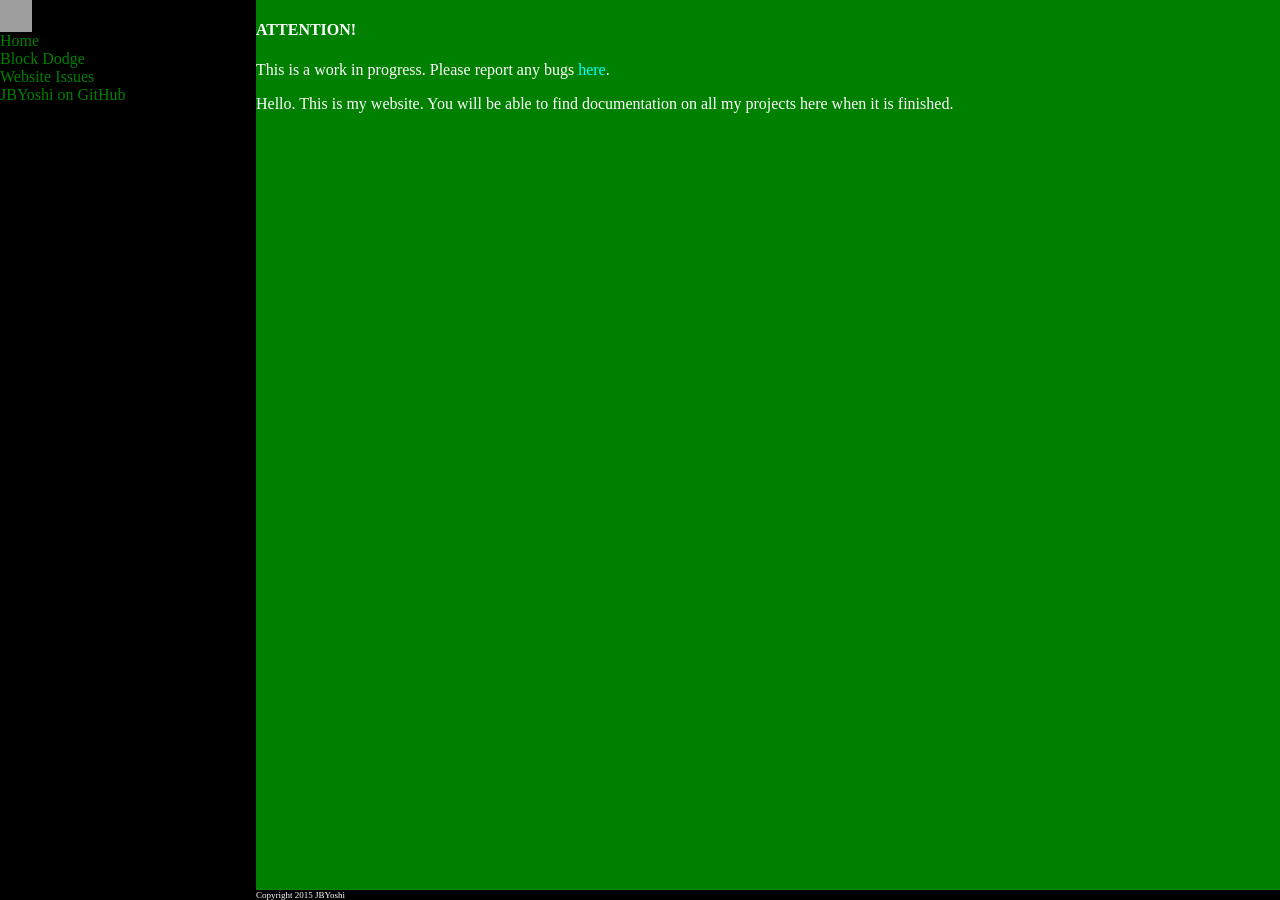
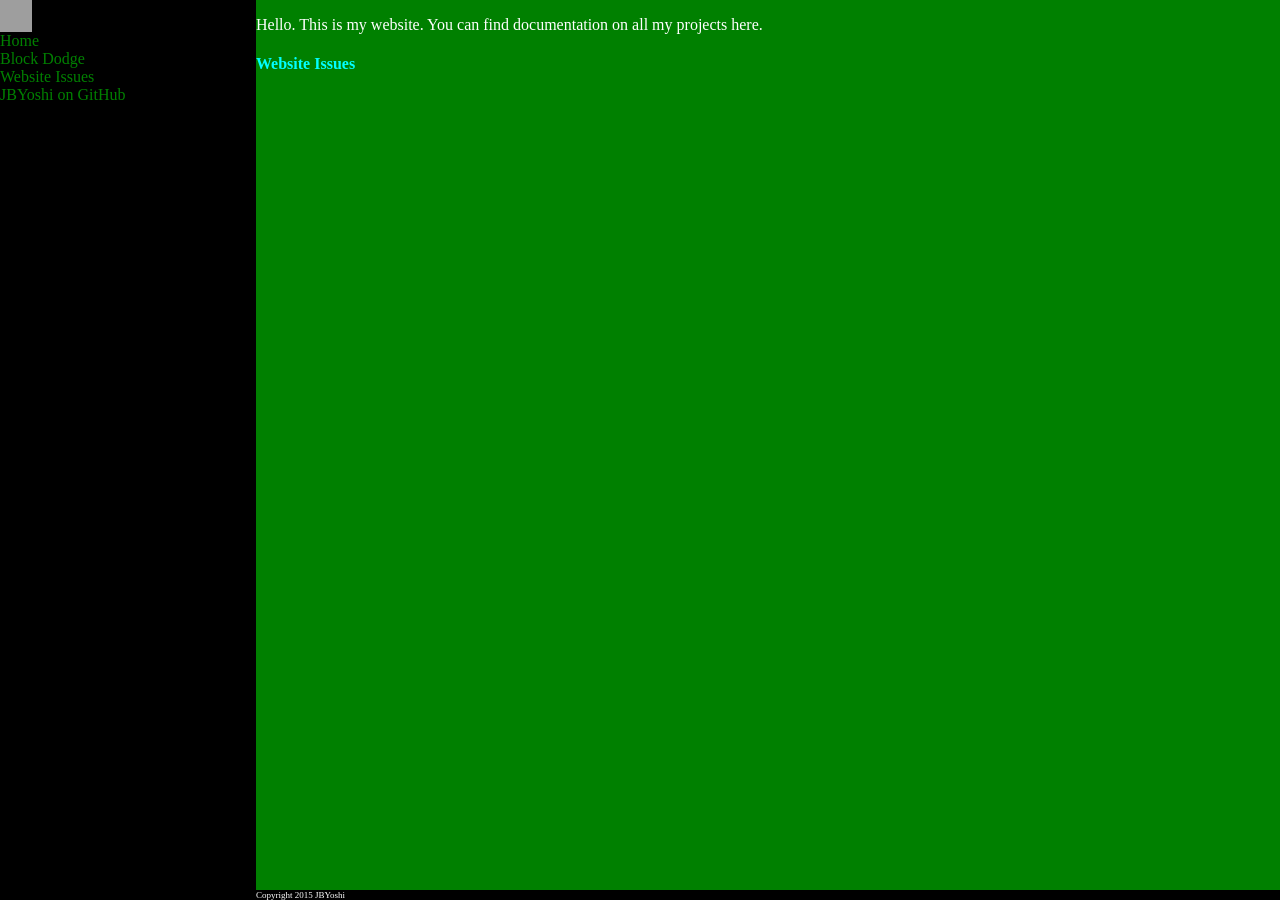
Before and after one commit to JBYoshi/jbyoshi.github.io, a Jekyll site: the page built from index.md, in a window 1280 px wide. Built offline with Jekyll 4.4.1, drawn with Linux system fonts in a browser that asks for light colours; grey boxes are pictures that could not be loaded.

Commit message:
Update homepage.

```diff
--- a/index.md
+++ b/index.md
@@ -1,10 +1,9 @@
 ---
 layout: default
-title: JBYoshi's Site
+title: Home
 permalink: /index.html
 ---
 
-#### ATTENTION!
-This is a work in progress. Please report any bugs [here](https://github.com/JBYoshi/jbyoshi.github.io/issues).
+Hello. This is my website. You can find documentation on all my projects here.
 
-Hello. This is my website. You will be able to find documentation on all my projects here when it is finished.
+#### [Website Issues](https://github.com/JBYoshi/jbyoshi.github.io/issues)
```
